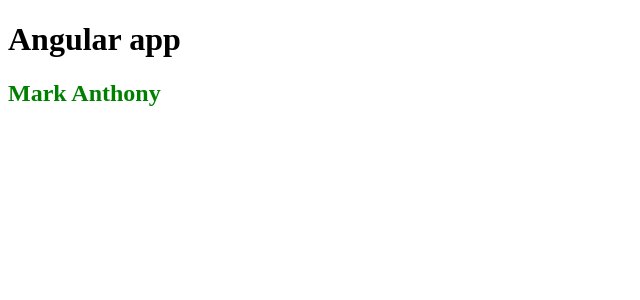
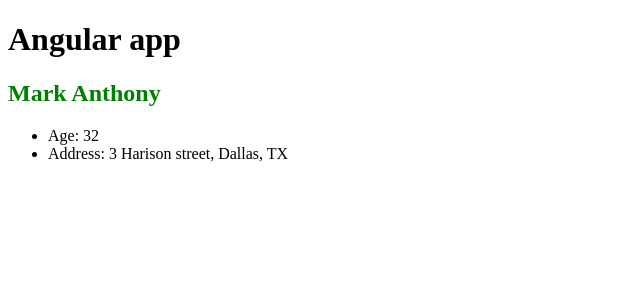
Before and after one commit to VisheshSingh/angular-practice-work, an Angular app: page / in a window 1280 px wide. Shown: the top 300 px of the page, without its empty margins (0-640 px from the left). Built offline with nearby package versions, Linux system fonts and the light colour scheme.

Commit message:
String interpolation

```diff
--- a/src/app/components/user/user.component.html
+++ b/src/app/components/user/user.component.html
@@ -1 +1,5 @@
 <h2>{{ firstName }} {{ lastName }}</h2>
+<ul>
+    <li>Age: {{ age }}</li>
+    <li>Address: {{ address.street }}, {{address.city}}, {{ address.state}}</li>
+</ul>
--- a/src/app/components/user/user.component.ts
+++ b/src/app/components/user/user.component.ts
@@ -10,6 +10,11 @@
   firstName: string;
   lastName: string;
   age: number;
+  address: {
+    street: string;
+    city: string;
+    state: string;
+  };
   //Methods
   constructor() {}
 
@@ -17,11 +22,10 @@
     (this.firstName = "Mark"),
       (this.lastName = "Anthony"),
       (this.age = 32),
-      this.hasBirthday();
-    console.log(this.age);
-  }
-
-  hasBirthday() {
-    this.age + 1;
+      (this.address = {
+        street: "3 Harison street",
+        city: "Dallas",
+        state: "TX"
+      });
   }
 }
```
